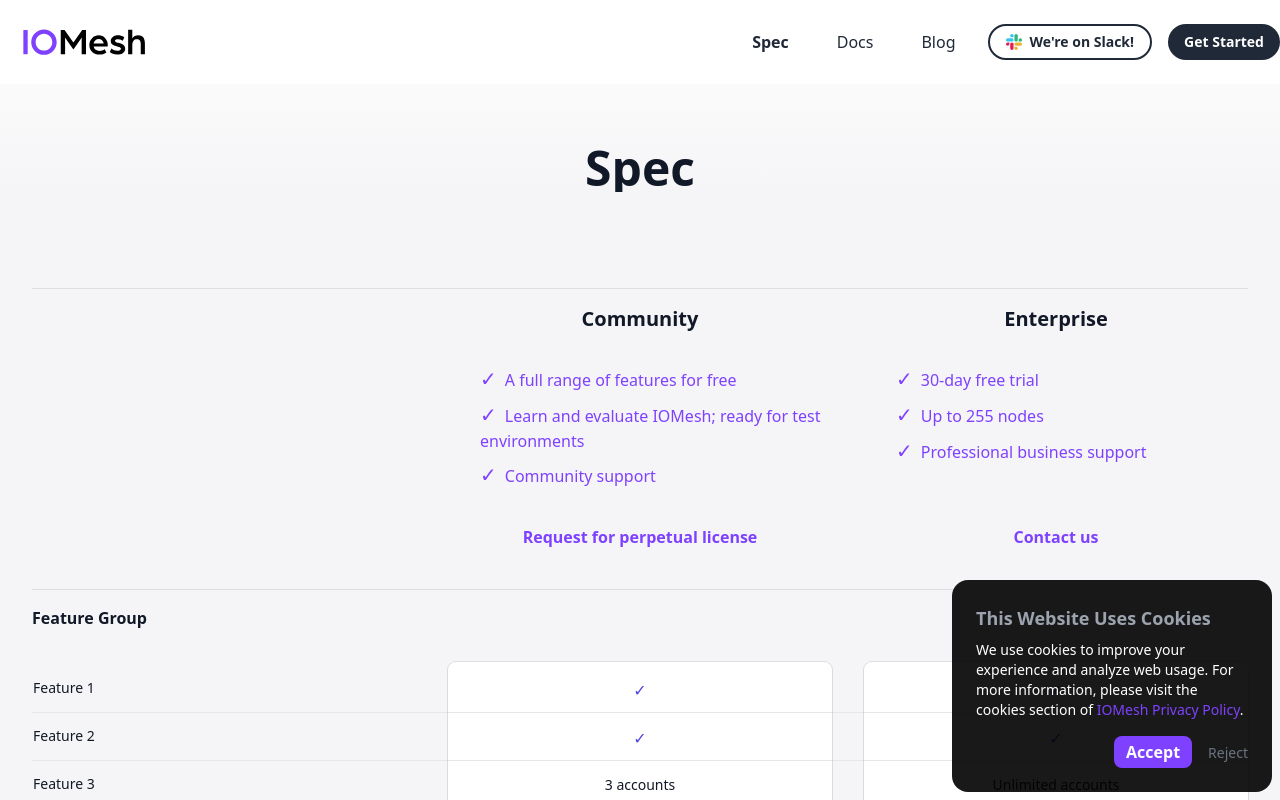
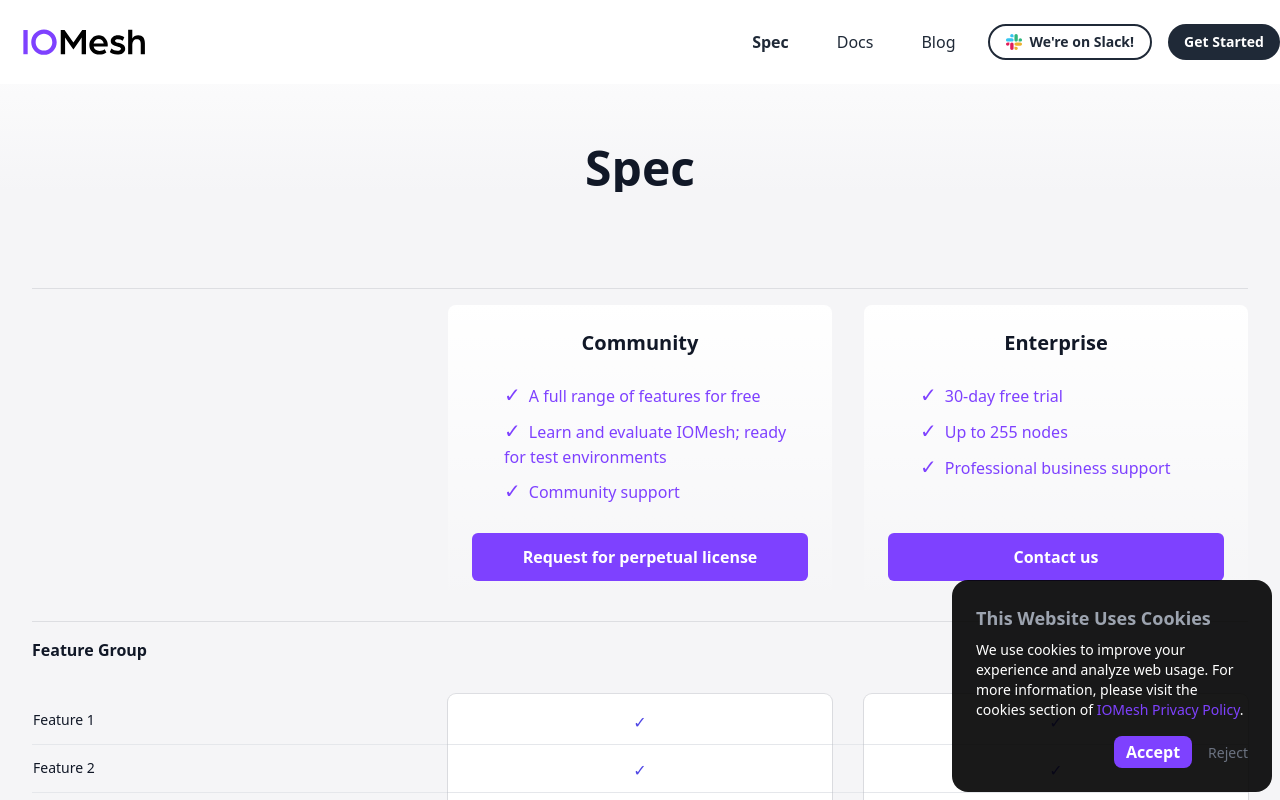
Before and after one commit to 0065paula/paula-iomesh-demo, a Next.js app: page /spec in a window 1280 px wide. Shown: the top 800 px of the page. Built offline with nearby package versions, Linux system fonts and the light colour scheme.

Commit message:
update style according to feedback

```diff
--- a/components/feature.js
+++ b/components/feature.js
@@ -101,14 +101,14 @@ export default function FeatureList() {
       </h2>
       <div className="mx-auto max-w-7xl space-y-4 lg:space-y-16">
           {feature_list.map(feature =>
-            <div key={feature.title} className="featureBlock bg-white rounded-2xl mx-auto grid  grid-cols-1 gap-x-8 gap-y-8 p-8 sm:gap-y-6 lg:mx-0 lg:p-12 lg:gap-y-12">
+            <div key={feature.title} className="featureBlock bg-white rounded-2xl mx-auto grid grid-cols-1 gap-x-8 gap-y-8 p-8 sm:gap-y-6 lg:mx-0 lg:p-12 lg:gap-y-12">
               <h2 className=" text-3xl font-bold tracking-tight text-gray-600 lg:text-4xl">
               {feature.title}
               </h2>
               <dl className="col-span-2 grid grid-cols-1 gap-x-16 gap-y-10 sm:grid-cols-2 md:grid-cols-3">
                 {feature.subItems.map(feature_point =>
-                  <div key={feature_point.title}>
-                    <dt className="text-base font-semibold leading-7 text-gray-900">
+                  <div key={feature_point.title} >
+                    <dt className="h-14 text-base font-semibold leading-7 text-gray-900">
                       {feature_point.title}
                     </dt>
                     <dd className="mt-1 text-base leading-7 text-gray-600">{feature_point.description}</dd>
--- a/pages/spec.js
+++ b/pages/spec.js
@@ -99,7 +99,7 @@ export default function Spec() {
               {tiers.map((tier) => (
                 <div key={tier.id} className="border-t border-gray-900/10">
                   <div
-                    className="-mt-px w-full border-t-2 pt-10"
+                    className="-mt-px w-full pt-10 mt-4 flex flex-col rounded-lg bg-gradient-to-b from-white to-transparent p-6"
                   >
                     <h3
                       className="text-gray-900 text-lg text-center font-semibold leading-6"
@@ -113,7 +113,7 @@ export default function Spec() {
                       </li>
                       )}
                     </ul>
-                    <Link href="{tier.href}" ><a className="block w-auto py-2 text-center text-iopurple font-bold hover:text-iopurple-light">{tier.cta}</a></Link>
+                    <Link href="{tier.href}" ><a className="mx-auto w-full min-w-min px-4 py-3 rounded-md text-white text-center font-bold bg-iopurple hover:bg-iopurple-dark">{tier.cta}</a></Link>
                   </div>
 
                   <div className="mt-10 space-y-10">
@@ -183,22 +183,22 @@ export default function Spec() {
               Feature comparison
             </h2>
 
-            <div className="grid grid-cols-3 gap-x-8 border-t border-b pb-8 border-gray-900/10 before:block">
+            <div className="grid grid-cols-3 gap-x-8 border-t border-b pb-4 border-gray-900/10 before:block">
               {tiers.map((tier) => (
-                <div key={tier.id} aria-hidden="true" className="mt-4 flex flex-col">
+                <div key={tier.id} aria-hidden="true" className="mt-4 flex flex-col rounded-lg bg-gradient-to-b from-white to-transparent p-6">
                   <h3
                     className="text-xl font-semibold text-center"
                   >
                     {tier.name}
                   </h3>
-                  <ul className="grow my-4 pl-8 pr-2 pt-2 pb-3 rounded-xl">
+                  <ul className="grow mt-2 mb-4 pl-8 pr-2 pt-2 pb-3 rounded-xl">
                     {tier.highlights.map((highlight) =>
                       <li key={highlight} className="mt-2 text-iopurple text-md">
                         <span className="mr-2 text-xl">✓</span>{highlight}
                       </li>
                     )}
                   </ul>
-                  <Link href="{tier.href}" ><a className="block w-auto py-2 text-center text-iopurple font-bold hover:text-iopurple-light">{tier.cta}</a></Link>
+                  <Link href="{tier.href}" ><a className="w-full min-w-min px-4 py-3 rounded-md text-white text-center font-bold bg-iopurple hover:bg-iopurple-dark">{tier.cta}</a></Link>
                 </div>
               ))}
             </div>
```
